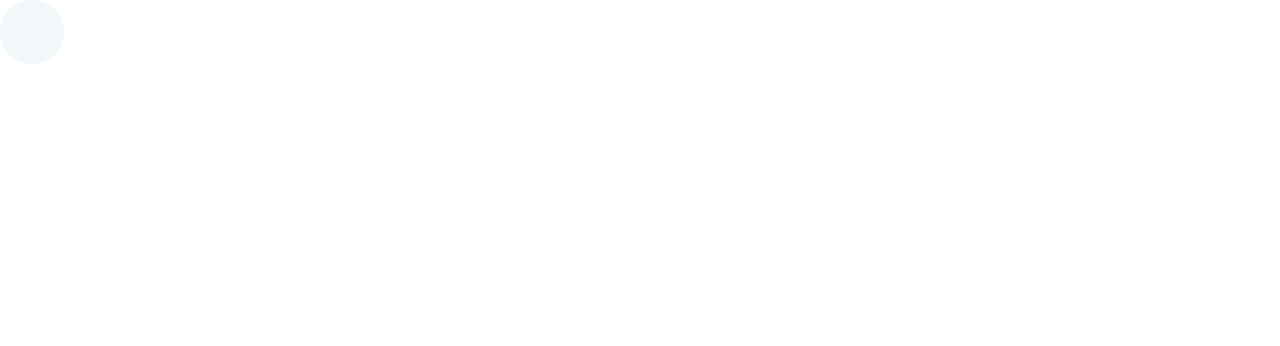
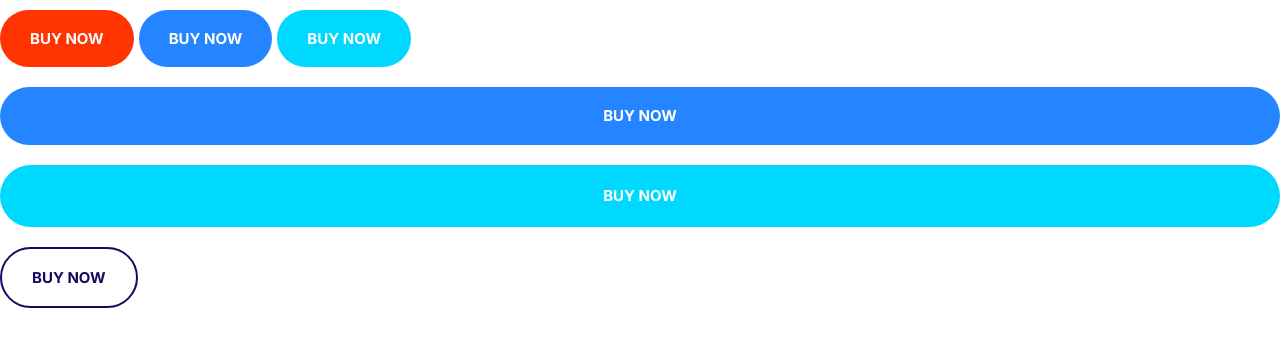
Before and after one commit to PaleBlueDot1990/Moshify, a plain HTML site: page index.html in a window 1280 px wide. Drawn offline with Linux system fonts and the light colour scheme.

Commit message:
Made the buttons component.

```diff
--- a/css/styles.css
+++ b/css/styles.css
@@ -4,6 +4,10 @@
     --color-accent: #ff3400;
     --color-headings: #1b0760;
     --color-body: #918ca4;
+}
+
+*, *::after, *::before {
+    box-sizing: border-box;
 }
 
 /* Typography */
@@ -170,3 +174,66 @@ a {
     justify-content: center;
     align-items: center;
 }
+
+/* Buttons */
+.btn {
+    font-size: 1.8 rem;
+    font-weight: 600;
+    text-transform: uppercase;
+    padding: 2rem 3rem;
+    border: 0;
+    border-radius: 40px;
+    cursor: pointer;
+    white-space: nowrap;
+    text-align: center;
+    margin: 1rem 0;
+}
+
+.btn--primary {
+    background: var(--color-primary);
+    color: #fff;
+}
+
+.btn--primary:hover {
+    background: #3a8ffd;
+}
+
+.btn--secondary {
+    background: var(--color-secondary);
+    color: #fff;
+}
+
+.btn--secondary:hover {
+    background: #00c8eb;
+}
+
+.btn--accent {
+    background: var(--color-accent);
+    color: #fff;
+}
+
+.btn--accent:hover {
+    background: #ec3000;
+}
+
+.btn--block {
+    width: 100%;
+    display: inline-block;
+}
+
+.btn--outline {
+    background: #fff;
+    color: var(--color-headings);
+    border: 2px solid var(--color-headings);
+}
+
+.btn--outline:hover {
+    background: var(--color-headings);
+    color: #fff;
+}
+
+@media screen and (min-width: 1024px) {
+    .btn {
+        font-size: 1.5rem;
+    }
+}
--- a/index.html
+++ b/index.html
@@ -14,10 +14,13 @@
     <link rel="stylesheet" href="css/styles.css" />
   </head>
   <body>
-    <span class="icon-container">
-      <svg class="icon icon--primary">
-        <use xlink:href="images/sprite.svg#wordpress"></use>
-      </svg>
-    </span>
+    <button class="btn btn--accent">Buy Now</button>
+    <button class="btn btn--primary">Buy Now</button>
+    <button class="btn btn--secondary">Buy Now</button>
+
+    <button class="btn btn--primary btn--block">Buy Now</button>
+    <a href="#" class="btn btn--secondary btn--block">Buy Now</a>
+
+    <button class="btn btn--outline">Buy Now</button>
   </body>
 </html>
```
Also changed, not shown: component/buttons.html (added, +8 -0 lines).
